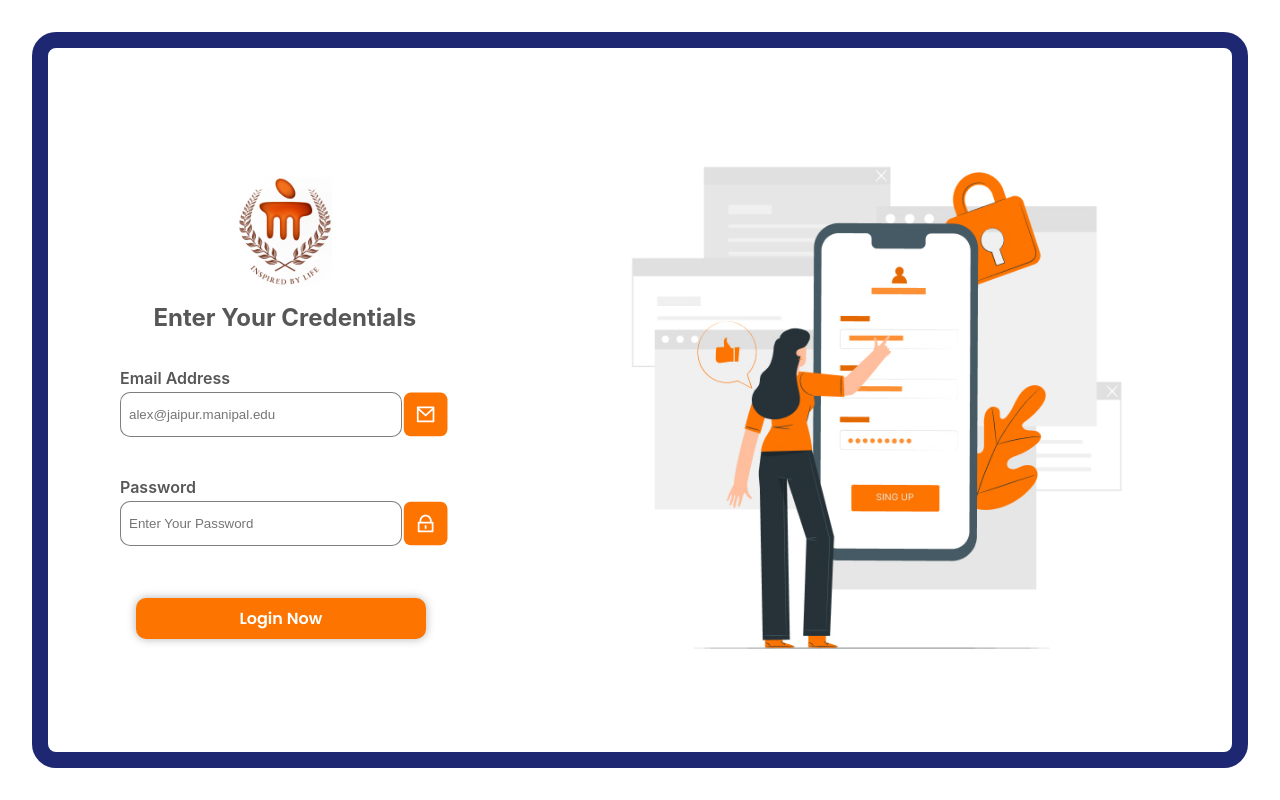
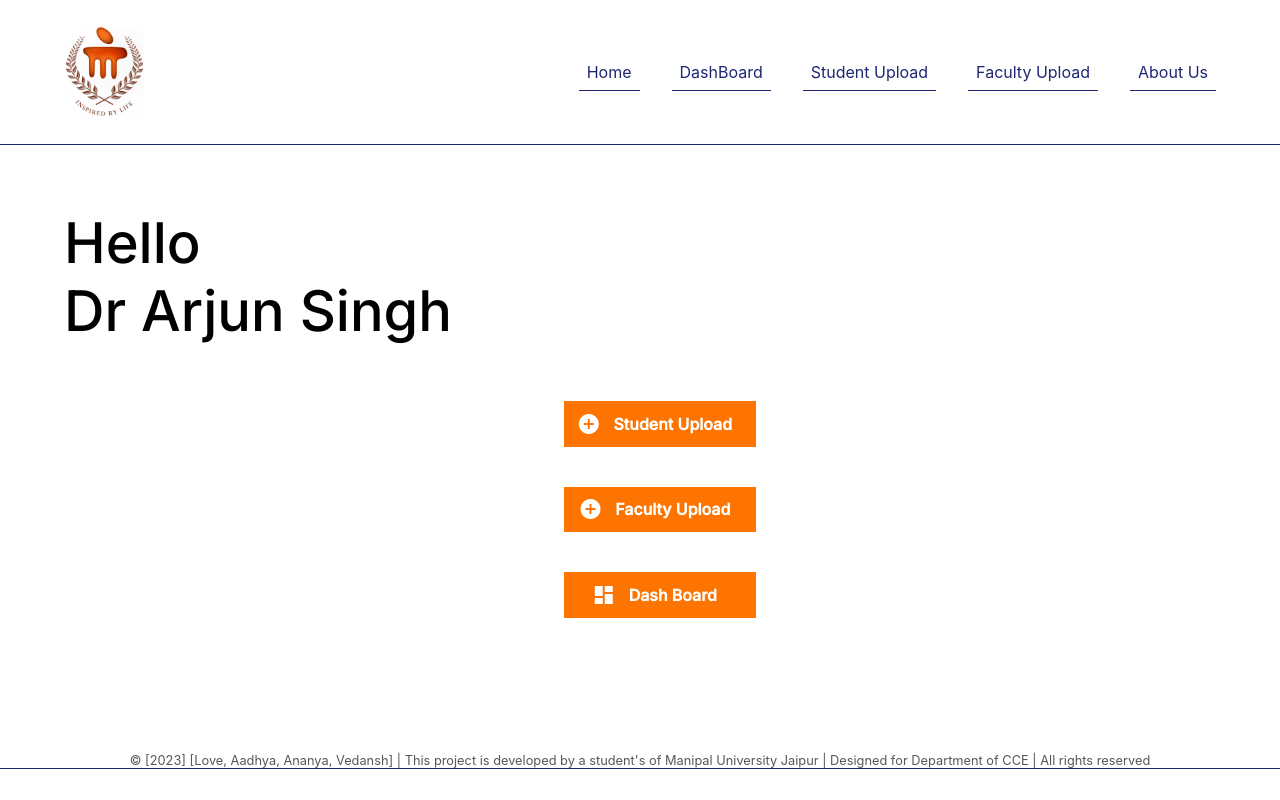
Before and after one commit to lakhwaniji/cce-project, a React (Create React App) app: page / in a window 1280 px wide. Built offline with nearby package versions, Linux system fonts and the light colour scheme.

Commit message:
The Signin Page and The Onboarding Page has been  Developed

```diff
--- a/src/App.css
+++ b/src/App.css
@@ -1,5 +1,6 @@
 /*=============== GOOGLE FONTS ===============*/
 @import url("https://fonts.googleapis.com/css2?family=Poppins:wght@400;500;600&display=swap");
+@import url("https://fonts.googleapis.com/css2?family=Material+Symbols+Outlined:opsz,wght,FILL,GRAD@20..48,100..700,0..1,-50..200");
 
 /*=============== VARIABLES CSS ===============*/
 :root {
@@ -12,7 +13,7 @@
   --dark-blue: #1E2772;
   --orange:#FD7401;
   --text-heading: #1E2772;
-  --body-color: #F2F2F2;
+  --body-color: #ffffff;
   --dark-grey: #575757;
 
  /*========== Font and typography ==========*/
@@ -50,3 +51,12 @@
   margin: 2rem 2rem 2rem;
   box-sizing: border-box;
 }
+
+/*Here I am specifying the css of icons*/
+.material-symbols-outlined {
+  font-variation-settings:
+  'FILL' 1,
+  'wght' 400,
+  'GRAD' 0,
+  'opsz' 24
+}
--- a/src/App.js
+++ b/src/App.js
@@ -1,9 +1,10 @@
 import './App.css';
-import SignIn from './components/SignIn/SignIn';
+import Home from './components/Home/Home';
+//import SignIn from './components/SignIn/SignIn';
 function App() {
   return (
     <div className="App">
-      <SignIn/>
+      <Home/>
     </div>
   );
 }
--- /dev/null
+++ b/src/components/Home/Home.jsx
@@ -0,0 +1,70 @@
+import React from "react";
+import Logo from '../../assets/logo.png'
+import './home.css'
+const Home=()=>{
+    return(
+        <div className="home_container">
+            <nav>
+                <img src={Logo} alt="Logo"/>
+                <div className="nav_options">
+                    <ul className="nav_list">
+                        <li className="nav_item">
+                            <a href="#home">
+                                Home
+                            </a>
+                            </li>
+                        <li className="nav_item"><a href="#dashboard">
+                        DashBoard
+                            </a></li>
+                        <li className="nav_item"><a href="#studentupload">
+                                Student Upload
+                            </a></li>
+                        <li className="nav_item"><a href="#facultyupload">
+                                Faculty Upload
+                            </a></li>
+                        <li className="nav_item"><a href="#aboutus">
+                                About Us
+                            </a></li>
+                    </ul>
+                </div>
+            </nav>
+            <div className="home_content">
+                <div className="home_user">
+                    <div className="home_title">Hello</div>
+                    <div className="home_title">Dr Arjun Singh </div>
+                </div>
+                <div className="home_buttons">
+                    <ul>
+                        <li>
+                            <i class="material-symbols-outlined">
+                                add_circle
+                            </i>
+                            <a href="#studentupload">
+                                Student Upload
+                            </a>
+                        </li>
+                        <li>
+                            <i class="material-symbols-outlined">
+                                add_circle
+                            </i>
+                            <a href="#facultyupload">Faculty Upload</a>
+                        </li>
+                        <li>
+                        <i class="material-symbols-outlined">
+                            dashboard
+                        </i>
+                            <a href="#dashboard">Dash Board</a>
+                        </li>
+
+                    </ul>
+                </div>
+            </div>
+            <footer>
+            © [2023] [Love, Aadhya, Ananya, Vedansh] | This project is developed by a student's of Manipal University Jaipur | Designed for Department of CCE | All rights reserved
+            </footer>
+        </div>
+    )
+}
+
+
+export default Home
--- /dev/null
+++ b/src/components/Home/home.css
@@ -0,0 +1,97 @@
+@import url('https://fonts.googleapis.com/css2?family=Inter:wght@500&display=swap');
+
+nav{
+    width: calc(100vw - 8rem);
+    height: 10vh;
+    z-index: var(--z-fixed);
+    background-color: var(--body-color);
+    padding-top: 2rem;
+    padding-bottom: 2rem;
+    padding-left: 4rem;
+    padding-right: 4rem;
+    display: flex;
+    justify-content: space-between;
+    align-items: center;
+    column-gap: 1rem;
+    border-bottom: 1px solid var(--dark-blue);
+}
+nav img{
+    width: 5rem;
+}
+.nav_list{
+    display: flex;
+    column-gap: 2rem;
+    list-style-type: none;
+}
+.nav_list a{
+    text-decoration: none;
+    color: var(--dark-blue);
+    font-size: 1rem;
+}
+.nav_list li{
+    transition: transform 0.3s ease, box-shadow 0.3s ease;
+    border-bottom: 1px solid var(--dark-blue);
+    padding: .5rem;
+}
+.nav_list li:hover{
+transform: scale(1.05);
+}
+
+.home_content{
+    margin: 4rem;
+    height: 60vh;
+}
+
+.home_title{
+    font-family: "Inter";
+    font-size: var(--big-font-size);
+}
+.home_buttons ul{
+    list-style-type: none;
+}
+.home_buttons li{
+    margin: 2.5rem;
+    transition: transform 0.3s ease, box-shadow 0.3s ease;
+    display: flex;
+    justify-content: center;
+    align-items: center;
+    background-color: var(--orange);
+    text-decoration: none;
+    font-family: "Inter";
+    font-size: 1rem;
+    color: white;
+    width: 12rem;
+
+}
+
+
+.home_buttons li a{
+    padding: .8rem;
+    text-decoration: none;
+    font-family: "Inter";
+    font-size: 1rem;
+    color: white;
+    font-weight: 700;
+
+}
+
+.home_buttons li:hover{
+    transform: scale(1.05);
+}
+
+.material-symbols-outlined{
+    margin-left: .1rem;
+}
+.home_buttons{
+    display: flex;
+    justify-content: center;
+}
+.home_container{
+    border-bottom: 1px solid var(--dark-blue);
+}
+
+footer{
+    text-align: center;
+    font-size: .8rem;
+    color: var(--dark-grey);
+}
--- a/src/components/Navigation/Navigation.jsx
+++ /dev/null
@@ -1 +0,0 @@
-import React from "react";
--- a/src/components/SignIn/SignIn.jsx
+++ b/src/components/SignIn/SignIn.jsx
@@ -15,7 +15,7 @@ const SignIn=()=>{
                         <div className="input_box">
                             <div className="label">Email Address</div>
                             <div className="input_field">
-                                <input name="email" type="text" placeholder="alex@jaipur.manipal.edu"/>
+                                <input name="email" type="email" placeholder="alex@jaipur.manipal.edu"/>
                                 <img src={email} alt="Mail_Logo"/>
                             </div>
                         </div>
--- a/src/components/SignIn/signin.css
+++ b/src/components/SignIn/signin.css
@@ -68,7 +68,7 @@ form div{
     padding: .5rem;
     font-weight: 400;
     border-radius: 10px;
-    width: 80%;
+    width: 100%;
     border: 1px solid rgba(0, 0, 0, 0.505);
     color: var(--dark-grey);;
 }
@@ -100,5 +100,9 @@ form div{
 
 .signin_button:hover{
     cursor: pointer;
-    transform: scale(1.1);
+    transform: scale(1.05);
 }
+
+i{
+    padding: .5rem;
+}
```
Also changed, not shown: src/components/Navigation/navigation.css (deleted).
